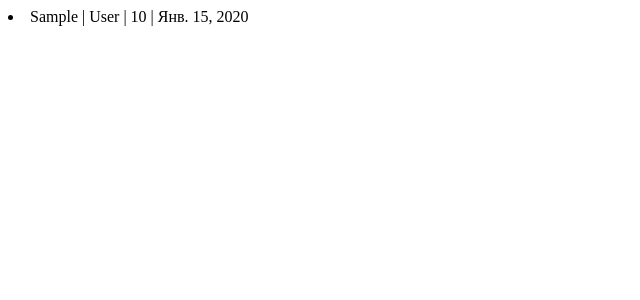
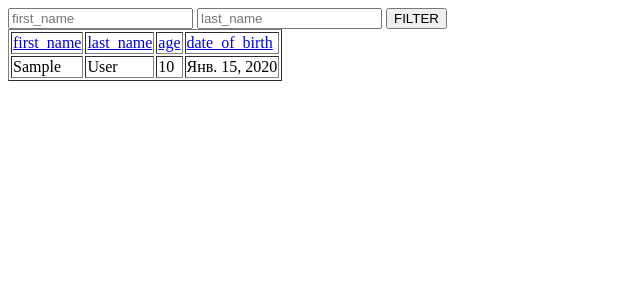
Before and after one commit to kirill-ilichev/WIS, a Django app: page /customers/ in a window 1280 px wide. Shown: the top 300 px of the page, without its empty margins (0-640 px from the left). Run offline with Django 3.2, Linux system fonts and the light colour scheme; tables that the repository leaves empty hold one stand-in row (values such as "Sample post").

Commit message:
Improve CustomersListView

```diff
--- a/customers_app/templates/customers_auth.html
+++ b/customers_app/templates/customers_auth.html
@@ -10,5 +10,8 @@
         {{form.as_p}}
         <button type="submit">SUBMIT</button>
     </form>
+    <br>
+    <br>
+    <a href="/customers/create">If you want to create account click here?</a>
 </body>
 </html>
--- a/customers_app/templates/customers_create.html
+++ b/customers_app/templates/customers_create.html
@@ -12,5 +12,8 @@
         {{customer_form.as_p}}
         <button type="submit">SUBMIT</button>
     </form>
+    <br>
+    <br>
+    <a href="/customers/auth/">If you already have account click here</a>
 </body>
 </html>
--- a/customers_app/templates/customers_list.html
+++ b/customers_app/templates/customers_list.html
@@ -5,8 +5,26 @@
     <title>List</title>
 </head>
 <body>
-    {% for customer in customers %}
-        <li>{{customer.user.first_name}} | {{customer.user.last_name}} | {{customer.age}} | {{customer.date_of_birth}}</li>
-    {% endfor %}
+    <form method="POST">
+        {% csrf_token %}
+        <input type="text" placeholder="first_name" name="first_name">
+        <input type="text" placeholder="last_name" name="last_name">
+        <button type="submit">FILTER</button>
+    </form>
+    <table border="1">
+        <tr>
+            <td><a href="?filter=first_name">first_name</a></td>
+            <td><a href="?filter=last_name">last_name</a></td>
+            <td><a href="?filter=age">age</a></td>
+            <td><a href="?filter=date_of_birth">date_of_birth</a></td></tr>
+        {% for customer in customers %}
+        <tr>
+            <td>{{customer.user.first_name}}</td>
+            <td>{{customer.user.last_name}}</td>
+            <td>{{customer.age}}</td>
+            <td>{{customer.date_of_birth}}</td>
+        </tr>
+        {% endfor %}
+    </table>
 </body>
 </html>
--- a/customers_app/views.py
+++ b/customers_app/views.py
@@ -4,7 +4,7 @@ from django.shortcuts import render, redirect
 from django.views.generic import View, TemplateView
 
 from customers_app.forms import CustomerForm,  UserCustomerForm, LoginForm
-from customers_app.helpers import is_passwords_match
+from customers_app.helpers import is_passwords_match, sort_customers
 from customers_app.models import Customer
 
 
@@ -13,14 +13,32 @@ class CustomersListView(TemplateView):
 
     def get_context_data(self, *args, **kwargs):
         context = super().get_context_data(*args, **kwargs)
+        customers = Customer.objects.all()
 
-        customers = Customer.objects.all()
-        query_filter = self.request.GET.get('filter', None)
-        if query_filter:
-            customers = customers.order_by('-{}'.format(query_filter))
+        if self.request.method == 'GET':
+            field_for_ordering = self.request.GET.get('filter', None)
+            if field_for_ordering:
+                sorted_customers = sort_customers(field_for_ordering, customers)
+                if sorted_customers:
+                    context['customers'] = sorted_customers
+                    return context
+
+        if self.request.method == 'POST':
+            first_name = self.request.POST.get('first_name', None)
+            last_name = self.request.POST.get('last_name', None)
+            if first_name and last_name:
+                customers = customers.filter(user__first_name=first_name, user__last_name=last_name)
+            elif first_name:
+                customers = customers.filter(user__first_name=first_name)
+            elif last_name:
+                customers = customers.filter(user__last_name=last_name)
 
         context['customers'] = customers
         return context
+
+    def post(self, request, *args, **kwargs):
+        context = self.get_context_data(**kwargs)
+        return self.render_to_response(context)
 
 
 class CustomersCreateView(View):
@@ -71,8 +89,6 @@ class CustomersAuthView(View):
                     return redirect('customers-list')
                 else:
                     msg = 'Invalid login or password'
-                    user_form.errors['username'] = user_form.error_class([msg])
-
-                    del cd['username']
+                    user_form.errors['__all__'] = user_form.error_class([msg])
 
         return render(request, self.template_name, {'form': user_form})
```
Also changed, not shown: customers_app/helpers.py (+23 -0 lines), customers_app/migrations/0001_initial.py, customers_app/migrations/0002_auto_20191227_1004.py (deleted).
